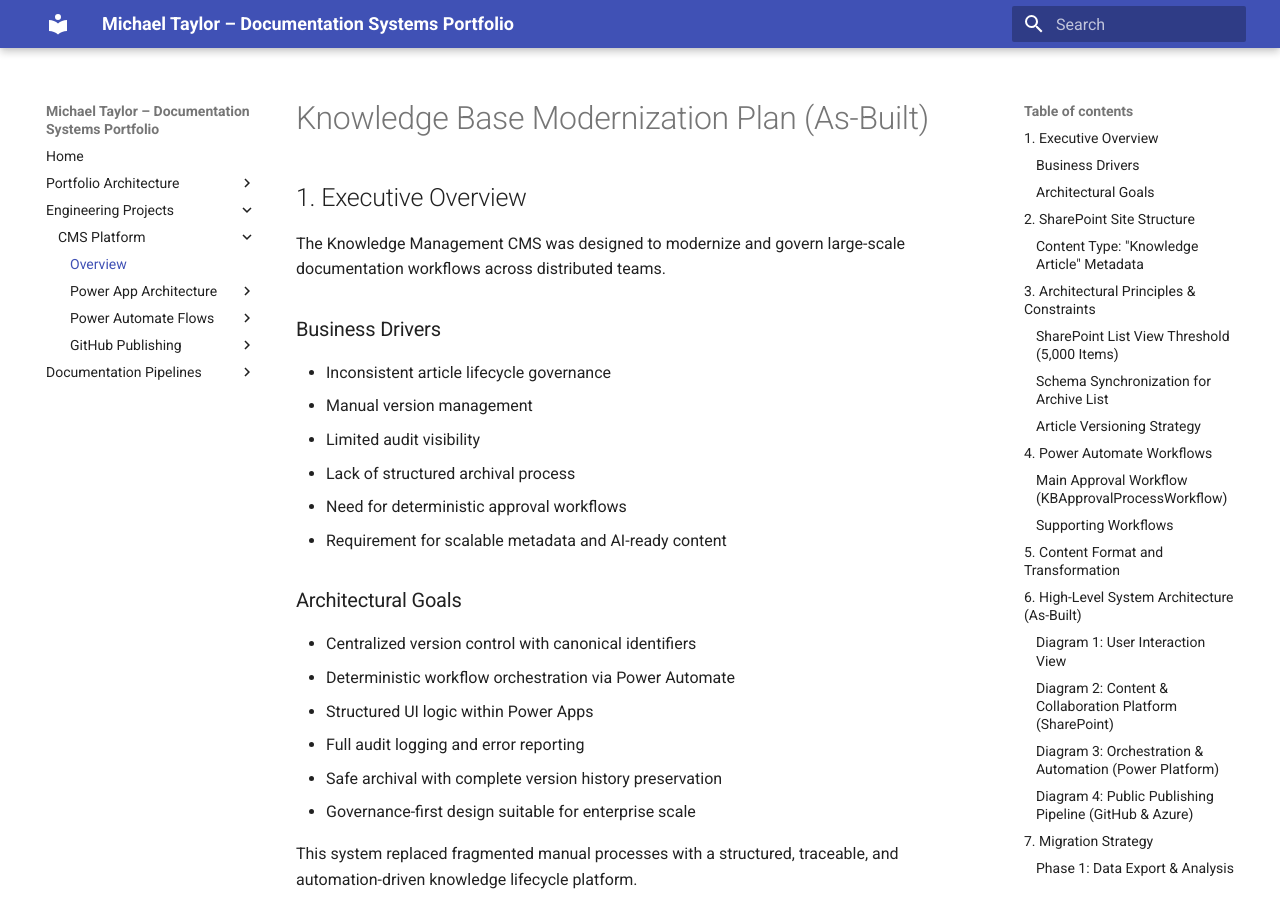
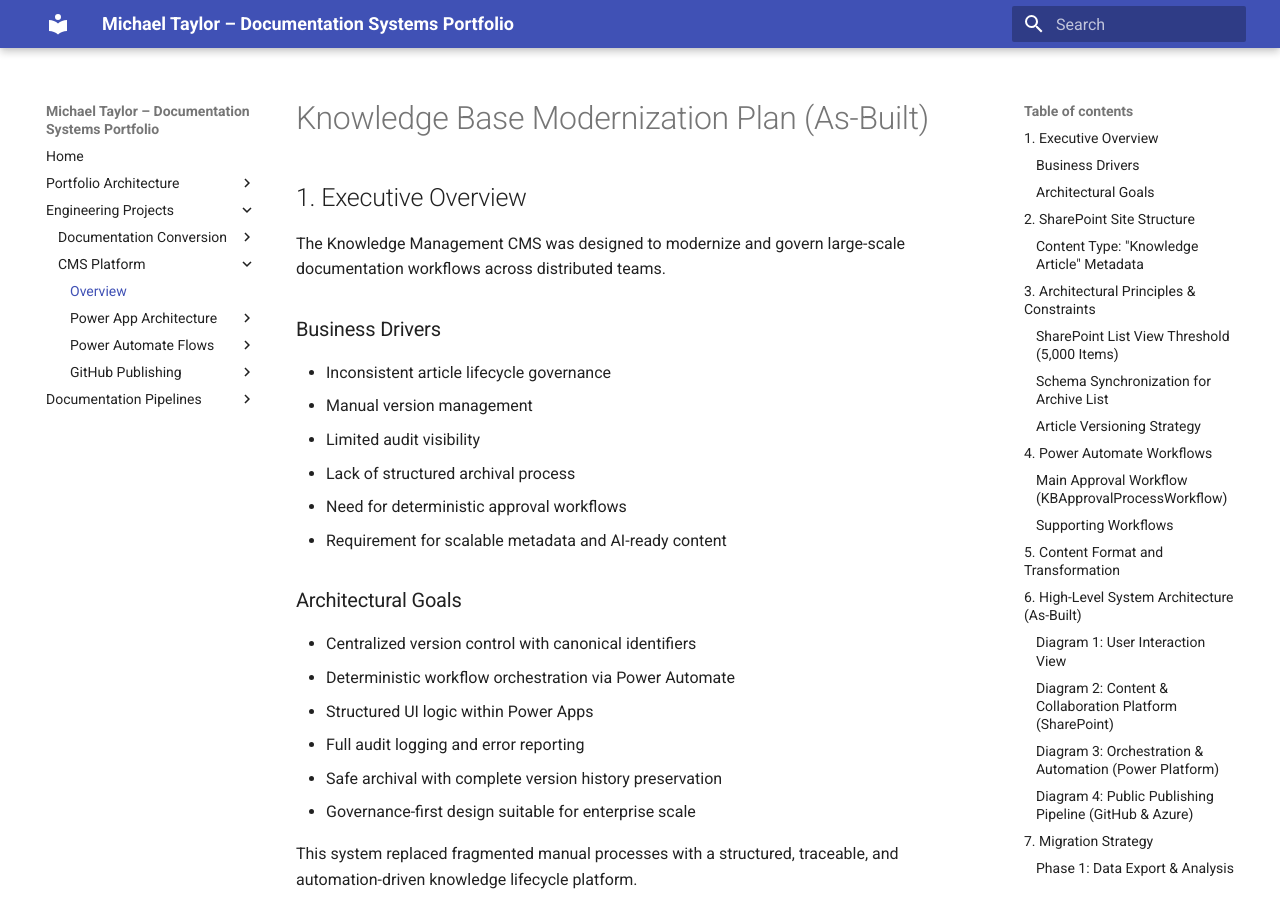
Before and after one commit to michael-taylor-docs-platform/documentation-platform, an MkDocs documentation site: the page built from docs/projects/cms-platform/index.md, in a window 1280 px wide and 900 px high. Built offline with MkDocs 1.6.1 and Material for MkDocs 9.7.7, drawn with Linux system fonts in a browser that asks for light colours; old or Windows-style settings are respelled for this version of MkDocs.

Commit message:
Updated map

```diff
--- a/mkdocs.yml
+++ b/mkdocs.yml
@@ -28,6 +28,8 @@
       - Overview: architecture/platform-architecture.md
 
   - Engineering Projects:
+      - Documentation Conversion:
+          - Unstructured FrameMaker to DITA Adoption: unstructured-framemaker-to-dita.md
       - CMS Platform:
 
           - Overview: projects/cms-platform/index.md
@@ -70,7 +72,7 @@
                  - AI Ingestion - MET File Generation: projects/cms-platform/github-pipeline/create-kb-met.md
 
   - Documentation Pipelines:
-     - Pipeline Overview: pipelines\pipeline-overview.md
+     - Pipeline Overview: pipelines/pipeline-overview.md
      - CI/CD Workflows:
         - Automatic File Validation: pipelines/automatic-validation/elixir-automatic-file-validation.md
         - Scheduled External Link Validator: pipelines/external-link-validation/external-link-check.md
```
